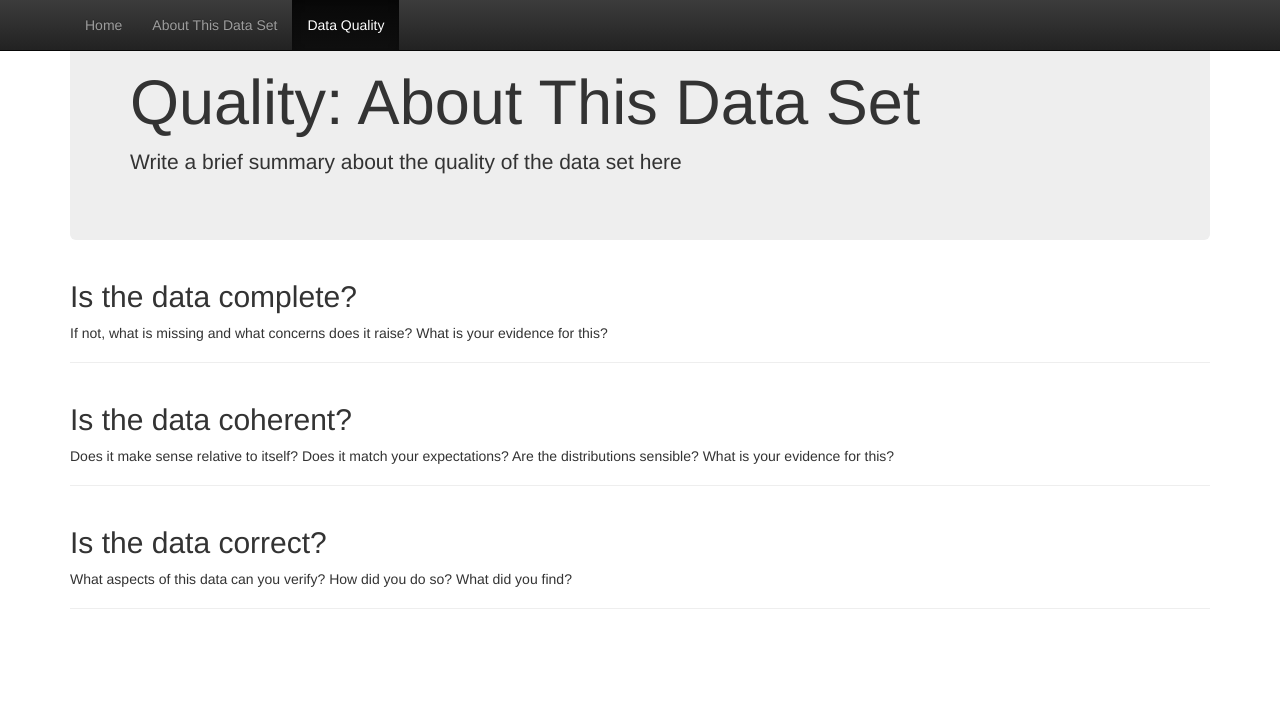
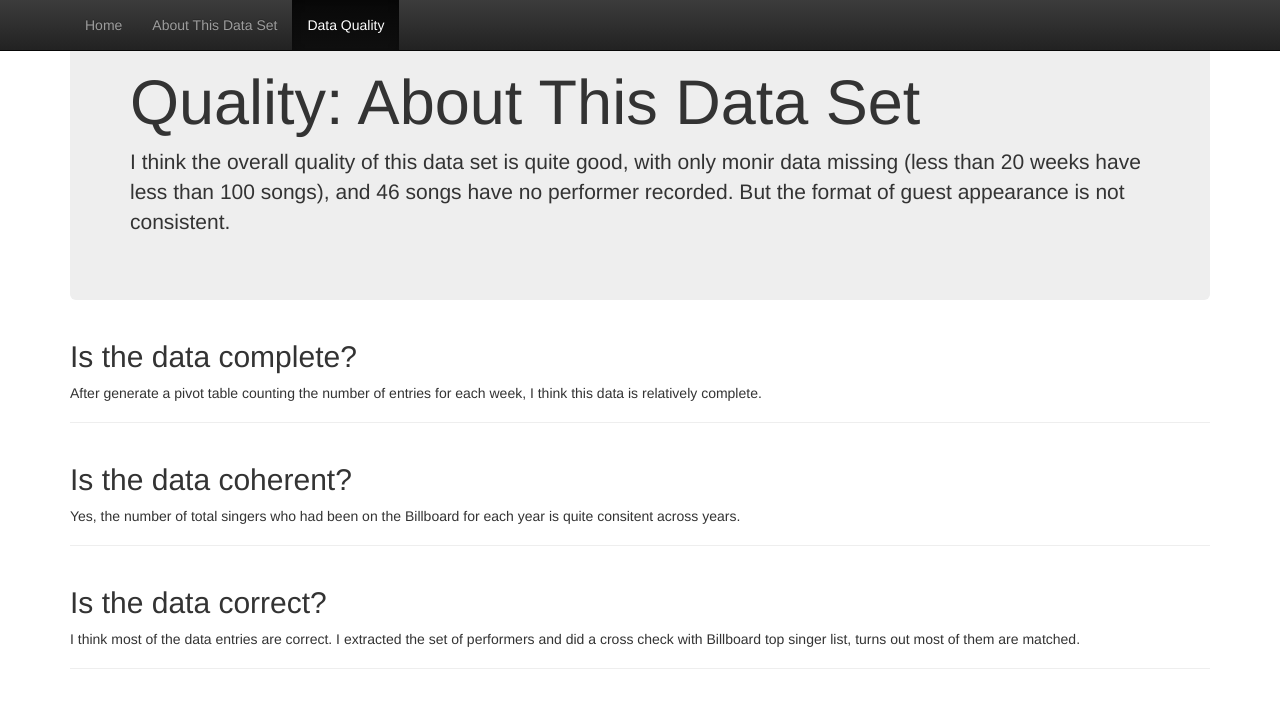
Before and after one commit to Vio8023/05839-Byte2, a Flask app: page /quality in a window 1280 px wide. Shown: the top 708 px of the page. Run offline with Flask 2, Linux system fonts and the light colour scheme; parts of the project's set-up code (start-up, migrations or seed data) failed here and were passed over; some libraries are stand-ins or nearby versions.

Commit message:
filled in quality abd about pages

```diff
--- a/Byte 2 - Explore/templates/about.html
+++ b/Byte 2 - Explore/templates/about.html
@@ -47,18 +47,18 @@
       <!-- Main jumbotron for a primary marketing message or call to action -->
       <div class="jumbotron">
 	<h1>Accountability: About This Data Set</h1>
-        <p>Write a brief summary about the data set here</a></p>
+        <p>This dataset contains every weekly Billboard top 100 songs along with their performers from 1958 to 2018, more than 360,000 entries in total.</a></p>
       </div>
 
 
       <div class="page-header">
 	<h2>Where did this data come from?</h2>
-	<p>fill in</p>
+	<p>https://data.world/kcmillersean/billboard-hot-100-1958-2017</p>
       </div>
 
       <div class="page-header">
 	<h2>Who has access to it?</h2>
-	<p>fill in</p>
+	<p>It is a public data.</p>
       </div>
 
 
--- a/Byte 2 - Explore/templates/index.html
+++ b/Byte 2 - Explore/templates/index.html
@@ -60,8 +60,9 @@ Performers are extracted and grouped by year, let's take a look at how many sing
  it could be a guest appearance like 'Mariah Carey Featuring Miguel', 'Paul McCartney With U2', or 'Jessie J, Ariana Grande & Nicki Minaj',
  or a band or vocal group like 'Dion & The Belmonts'.
  The visualization of number of the most popular singers each year
- <img src="result.jpg" alt="cleaning result">
 </p>
+<img src="./images/result" alt="result" width="460" height="345">
+
       </div>
 
       <div class="page-header">
--- a/Byte 2 - Explore/templates/quality.html
+++ b/Byte 2 - Explore/templates/quality.html
@@ -46,27 +46,23 @@
       <!-- Main jumbotron for a primary marketing message or call to action -->
       <div class="jumbotron">
 	<h1>Quality: About This Data Set</h1>
-        <p>Write a brief summary about the quality of the data set here</a></p>
+        <p>I think the overall quality of this data set is quite good, with only monir data missing (less than 20 weeks have less than 100 songs), and 46 songs have no performer recorded. But the format of guest appearance is not consistent.</a></p>
       </div>
 
 
       <div class="page-header">
 	<h2>Is the data complete?</h2>
-	<p>If not, what is missing and what concerns does it raise?
-	What is your evidence for this?</p>
+	<p>After generate a pivot table counting the number of entries for each week, I think this data is relatively complete.</p>
       </div>
 
       <div class="page-header">
 	<h2>Is the data coherent?</h2>
-	<p>Does it make sense relative to itself? Does it match your
-	expectations? Are the distributions sensible? What is your
-	evidence for this?</p>
+	<p>Yes, the number of total singers who had been on the Billboard for each year is quite consitent across years.</p>
       </div>
 
       <div class="page-header">
 	<h2>Is the data correct?</h2>
-	<p>What aspects of this data can you verify? How did you do so? What did
-	you find?</p>
+	<p>I think most of the data entries are correct. I extracted the set of performers and did a cross check with Billboard top singer list, turns out most of them are matched. </p>
       </div>
 
     </div> <!-- /container -->
```
